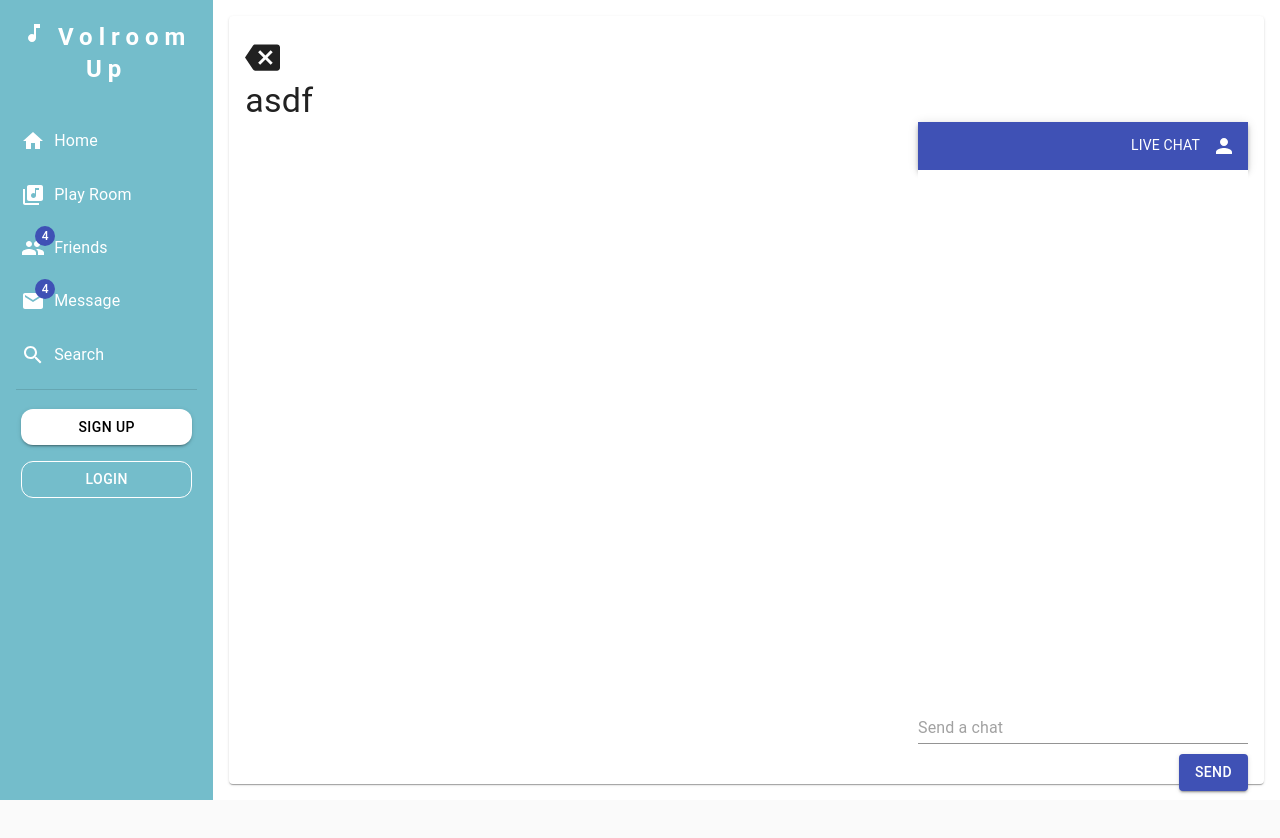
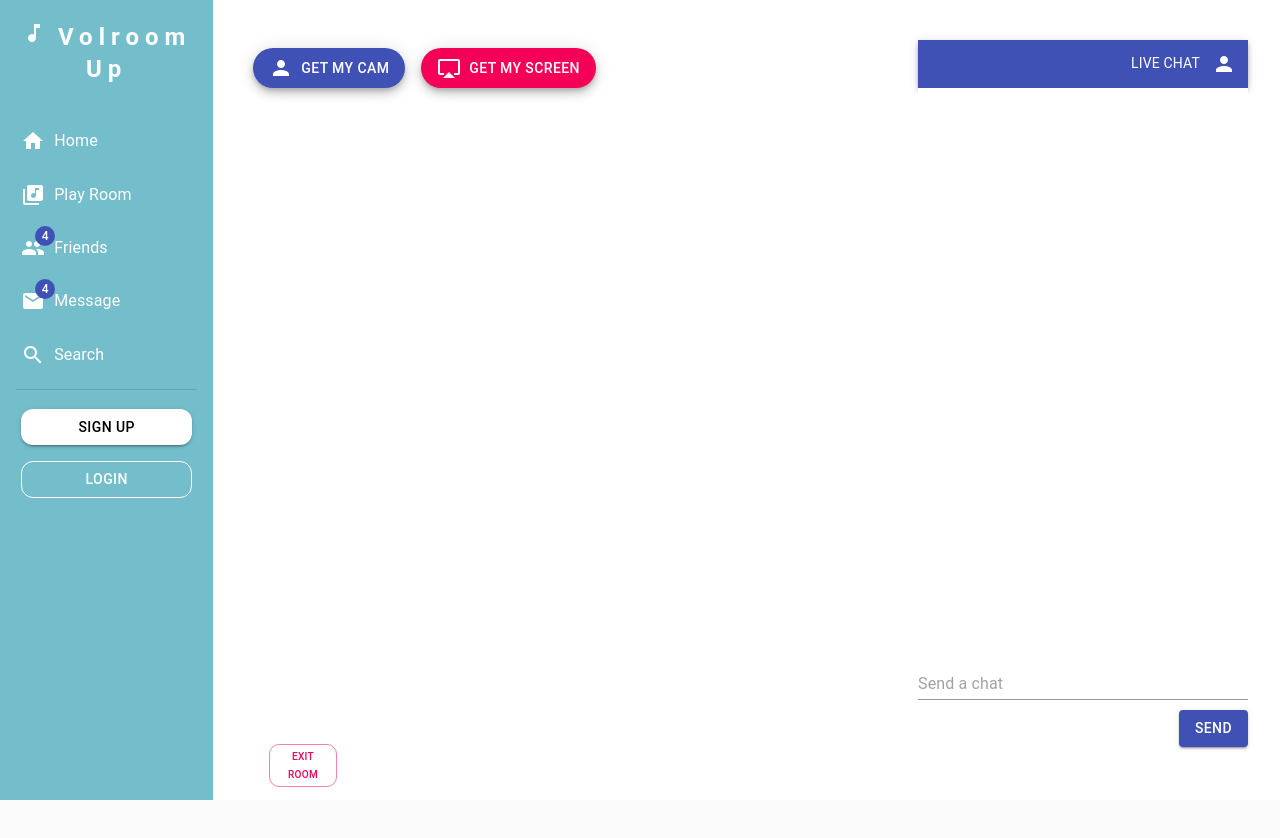
Before and after one commit to dev-dongwon/webrtc-with-react, a React (Create React App) app in the folder client/: page /rooms/1/1 in a window 1280 px wide. Shown: the top 838 px of the page. Built offline with nearby package versions, Linux system fonts and the light colour scheme; the HTML template or start-up script is replaced by a standard one.

Commit message:
Feat : screen 및 cam 스트림 요청 나눠서 레이아웃에 적용

```diff
--- a/client/src/components/room/Room.js
+++ b/client/src/components/room/Room.js
@@ -1,6 +1,9 @@
-import React, { useContext, useState, useEffect } from "react";
+import React, { useContext, useState, useEffect, useRef } from "react";
 import { makeStyles } from "@material-ui/core/styles";
 import ReactPlayer from "react-player";
+import Fab from "@material-ui/core/Fab";
+import { AirplayOutlined, ExitToApp, Person } from "@material-ui/icons";
+
 import AuthContext from "../../context/auth/authContext";
 import LobbyCotext from "../../context/lobby/lobbyContext";
 import RoomContext from "../../context/room/roomContext";
@@ -8,25 +11,26 @@ import AlertContext from "../../context/alert/alertContext";
 import UserList from "./UserList";
 
 import {
-  Paper,
   Chip,
   Button,
   TextField,
   AppBar,
   IconButton,
-  Typography
+  Typography,
+  Grid
 } from "@material-ui/core";
 
-import { Person, Backspace } from "@material-ui/icons";
-
 const useStyles = makeStyles(theme => ({
+  title: {
+    marginTop: "5%"
+  },
   chatMenu: {
     textAlign: "right"
   },
   root: {
     margin: "1rem",
     padding: theme.spacing(3, 2),
-    height: "96vh"
+    height: "95vh"
   },
   flex: {
     display: "flex"
@@ -40,7 +44,7 @@ const useStyles = makeStyles(theme => ({
     height: "95vh"
   },
   chatBox: {
-    height: "70%",
+    height: "75%",
     backgroundColor: "white",
     overflow: "auto"
   },
@@ -74,26 +78,28 @@ const useStyles = makeStyles(theme => ({
   },
   myPlayerArea: {
     width: "100%",
-    height: "60vh",
-    marginBottom: "2vh"
+    height: "46vh"
   },
-
-  anotherPlayer: {
-    width: "100%",
-    height: "20vh"
+  fab: {
+    margin: theme.spacing(1)
   },
-
-  smallPlayer: {
-    float: "left",
-    margin: "0 2% 0 2%",
-    backgroundColor: "black"
+  extendedIcon: {
+    marginRight: theme.spacing(1)
+  },
+  deleteButton: {
+    margin: theme.spacing(3),
+    width: "10%",
+    fontSize: "10px",
+    borderRadius: "10px"
+  },
+  videoBox: {
+    height: "600px"
   }
 }));
 
 const Room = ({ match, history }) => {
   const classes = useStyles();
   const authContext = useContext(AuthContext);
-  const lobbyContext = useContext(LobbyCotext);
   const roomContext = useContext(RoomContext);
   const alertContext = useContext(AlertContext);
 
@@ -117,8 +123,9 @@ const Room = ({ match, history }) => {
     windowBackEvent,
     joinRoom,
     currentRoom,
-    remoteStreamArr,
-    remoteStream
+    remoteStream,
+    setStream,
+    deleteRoom
   } = roomContext;
 
   useEffect(() => {
@@ -131,12 +138,22 @@ const Room = ({ match, history }) => {
     }
 
     windowBackEvent();
-  }, [user, roomId]);
+  }, [user, roomId, localStream]);
+
+  const videoRef = useRef(null);
 
   const [textValue, changeTextValue] = useState("");
 
   const sendChatAction = msgObj => {
     sendChat(msgObj);
+  };
+
+  const getScreen = () => {
+    setStream("screen");
+  };
+
+  const getCam = () => {
+    setStream("video");
   };
 
   const onUserList = () => {
@@ -155,9 +172,13 @@ const Room = ({ match, history }) => {
     }
   };
 
-  const onLeave = e => {
-    e.preventDefault();
+  const onExit = () => {
     leaveRoom();
+    history.push("/lobby");
+  };
+
+  const onDelete = e => {
+    deleteRoom(currentRoom.topic, currentRoom.roomId, user);
     history.push("/lobby");
   };
 
@@ -167,7 +188,7 @@ const Room = ({ match, history }) => {
       return;
     }
 
-    if (e.target.value === "") {
+    if (textValue === "") {
       setAlert("내용을 입력해주세요");
       return;
     }
@@ -175,7 +196,7 @@ const Room = ({ match, history }) => {
     const msgObj = {
       roomId,
       from: user.name,
-      msg: e.target.value
+      msg: textValue
     };
 
     sendChatAction(msgObj);
@@ -183,39 +204,85 @@ const Room = ({ match, history }) => {
   };
 
   return (
-    <div>
-      <Paper className={classes.root}>
-        <div>
-          <Backspace fontSize="large" onClick={onLeave} />
-        </div>
-        <div className={classes.flex}>
-          <Typography variant="h4">
-            {currentRoom !== "" ? currentRoom.roomName : "asdf"}
-          </Typography>
-        </div>
+    <div className={classes.root}>
       <div className={classes.flex}>
         <div className={classes.topicsWindow}>
-            <div>
           <div className={classes.myPlayerArea}>
+            <Grid container spacing={3}>
+              <Grid item xs={12}>
+                {/* <Backspace fontSize="large" onClick={onLeave} /> */}
+                <Fab
+                  variant="outlined"
+                  variant="extended"
+                  size="medium"
+                  color="primary"
+                  className={classes.fab}
+                  onClick={getCam}
+                >
+                  <Person className={classes.extendedIcon} />
+                  Get My CAM
+                </Fab>
+                <Fab
+                  variant="outlined"
+                  variant="extended"
+                  size="medium"
+                  color="secondary"
+                  className={classes.fab}
+                  onClick={getScreen}
+                >
+                  <AirplayOutlined className={classes.extendedIcon} />
+                  Get my Screen
+                </Fab>
+              </Grid>
+              <Grid item xs={12} sm={8} className={classes.videoBox}>
                 <ReactPlayer
                   playing
                   url={localStream}
                   width="100%"
                   height="100%"
+                  ref={videoRef}
                 />
-              </div>
+              </Grid>
+              <Grid item xs={12} sm={4}>
                 {remoteStream ? (
-                <div className={classes.anotherPlayer}>
-                  <div>this is remote stream</div>
                   <ReactPlayer
                     playing
                     url={remoteStream}
-                    width="21%"
-                    height="100%"
-                    className={classes.smallPlayer}
+                    width="80%"
+                    height="80%"
                   />
-                </div>
                 ) : null}
+              </Grid>
+              <Grid item xs={12}>
+                <Typography variant="h3">
+                  {currentRoom ? currentRoom.roomName : null}
+                </Typography>
+                <Typography variant="h6">
+                  {currentRoom ? `by ${currentRoom.hostId}` : null}
+                  {user && currentRoom && user.name === currentRoom.hostId ? (
+                    <Button
+                      className={classes.deleteButton}
+                      variant="outlined"
+                      size="small"
+                      color="secondary"
+                      onClick={onDelete}
+                    >
+                      Delete Room
+                    </Button>
+                  ) : (
+                    <Button
+                      className={classes.deleteButton}
+                      variant="outlined"
+                      size="small"
+                      color="secondary"
+                      onClick={onExit}
+                    >
+                      Exit Room
+                    </Button>
+                  )}
+                </Typography>
+              </Grid>
+            </Grid>
           </div>
         </div>
         <div className={classes.chatWindow}>
@@ -273,7 +340,6 @@ const Room = ({ match, history }) => {
           </div>
         </div>
       </div>
-      </Paper>
     </div>
   );
 };
```
Lines whose indentation alone changed are shown as unchanged.
